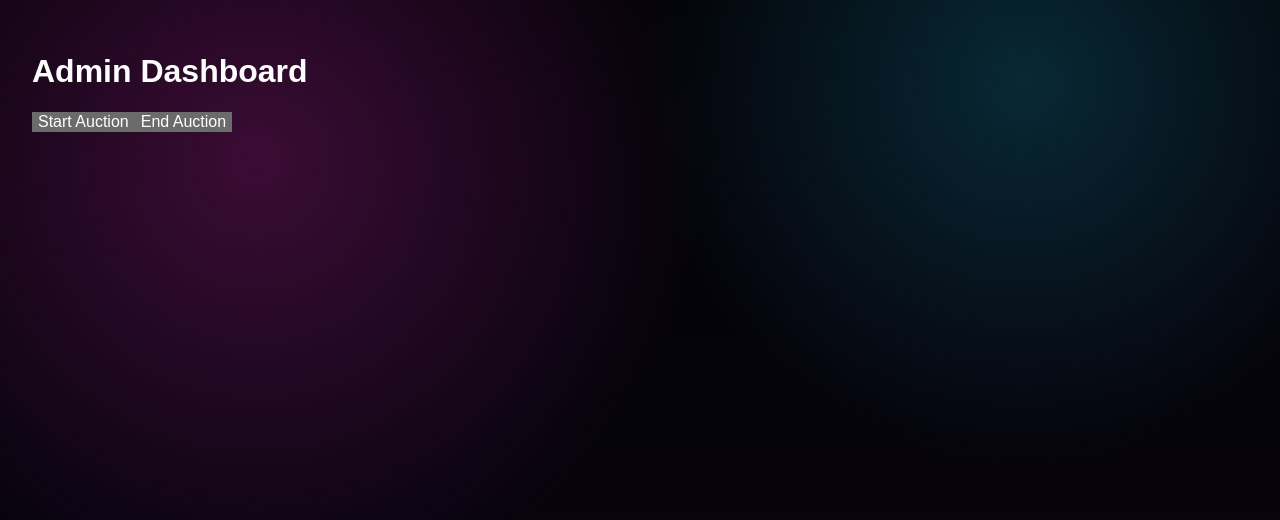
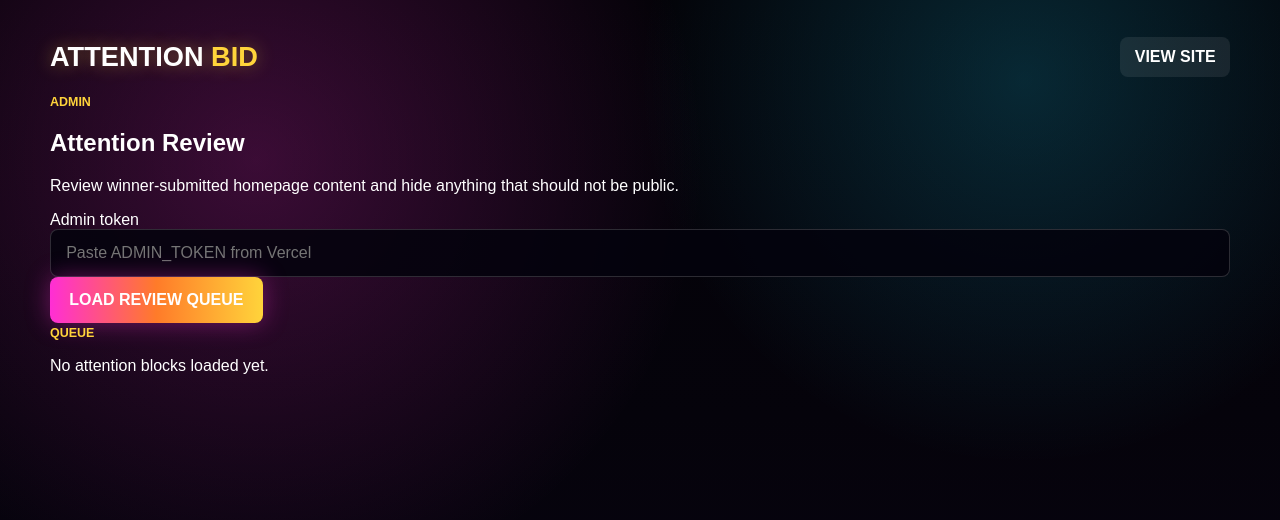
Before and after one commit to ceskam/Jukebox-Auction, a Next.js app in the folder apps/web/: page /admin in a window 1280 px wide. Shown: the top 520 px of the page. Built offline with nearby package versions, Linux system fonts and the light colour scheme.

Commit message:
Connect admin page to moderation dashboard

```diff
--- a/apps/web/app/admin/page.tsx
+++ b/apps/web/app/admin/page.tsx
@@ -1,11 +1,8 @@
+import AdminDashboard from "../../AdminDashboard";
+
+export const dynamic = "force-dynamic";
+export const runtime = "nodejs";
+
 export default function AdminPage() {
-  return (
-    <main style={{ padding: "2rem" }}>
-      <h1>Admin Dashboard</h1>
-
-      <button>Start Auction</button>
-
-      <button>End Auction</button>
-    </main>
-  );
+  return <AdminDashboard />;
 }
```
